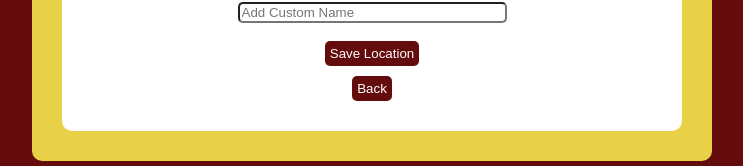
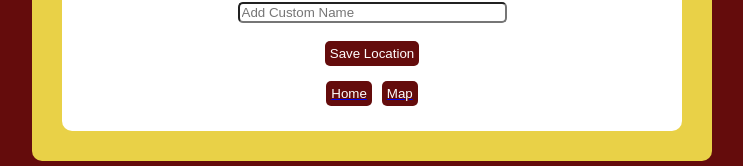
Before and after one commit to RWang-Dev/SafeRoute, a React (Create React App) app in the folder safe_route/: page /locations in a window 1280 px wide. Shown: the part 464-630 px from the top of the page, without its empty margins (268-1011 px from the left). Built offline with nearby package versions, Linux system fonts and the light colour scheme; no server answers.

Commit message:
back button fix

```diff
--- a/safe_route/src/components/Locations.js
+++ b/safe_route/src/components/Locations.js
@@ -8,11 +8,6 @@ function Locations() {
   const [locations, setLocations] = useState([]);
   const [username, setUsername] = useState("Guest");
   const [userID, setuserID] = useState("Guest");
-  let navigate = useNavigate();
-
-  function handleBack() {
-    navigate(-1);
-  }
 
   useEffect(() => {
     fetchUser();
@@ -113,8 +108,14 @@ function Locations() {
           <br />
           <br />
           <button onClick={() => addLocation()}>Save Location</button>
-
-          <button onClick={handleBack}>Back</button>
+          <div>
+            <Link to="/">
+              <button className={classes.backButtons}>Home</button>
+            </Link>
+            <Link to="/map">
+              <button className={classes.backButtons}>Map</button>
+            </Link>
+          </div>
         </div>
       </div>
     </div>
--- a/safe_route/src/components/Locations.module.css
+++ b/safe_route/src/components/Locations.module.css
@@ -66,6 +66,10 @@
   margin-left: 10px;
 }
 
+.backButtons {
+  display: inline;
+  margin: 5px;
+}
 button {
   background-color: rgb(100, 12, 12);
   border-radius: 5px;
```
